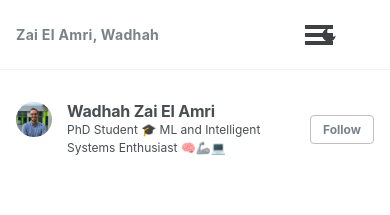
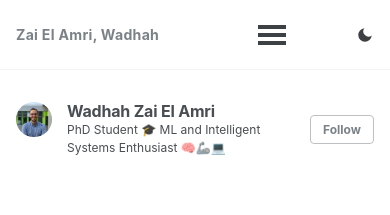
Before and after one commit to wzaielamri/wzaielamri.github.io, a Jekyll site: the page built from _pages/about.md, in a window 390 px wide. Shown: the top 215 px of the page. Built offline with Jekyll 4.4.1, drawn with Linux system fonts in a browser that asks for light colours.

Commit message:
update pad

```diff
--- a/assets/css/custom.css
+++ b/assets/css/custom.css
@@ -327,13 +327,18 @@ video,
   }
 
   .dark-mode-toggle {
-    right: 2.8rem;
+    right: 0.55rem;
     width: 32px;
     height: 32px;
   }
 
+  .greedy-nav button {
+    right: 2.9rem;
+    padding: 0 0.4rem;
+  }
+
   .masthead__inner-wrap .greedy-nav {
-    padding-right: 5.2rem;
+    padding-right: 6.1rem;
   }
 }
 
```
